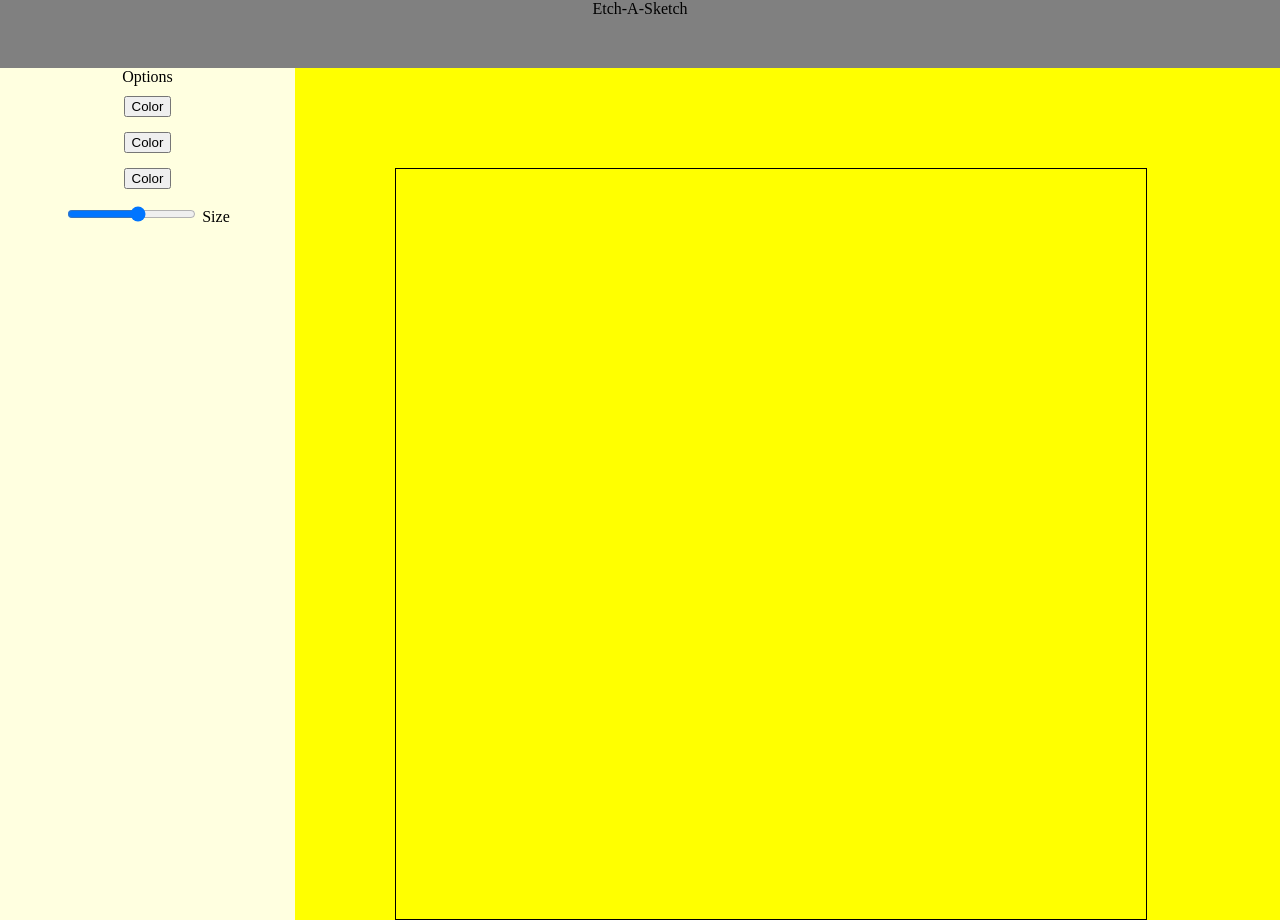
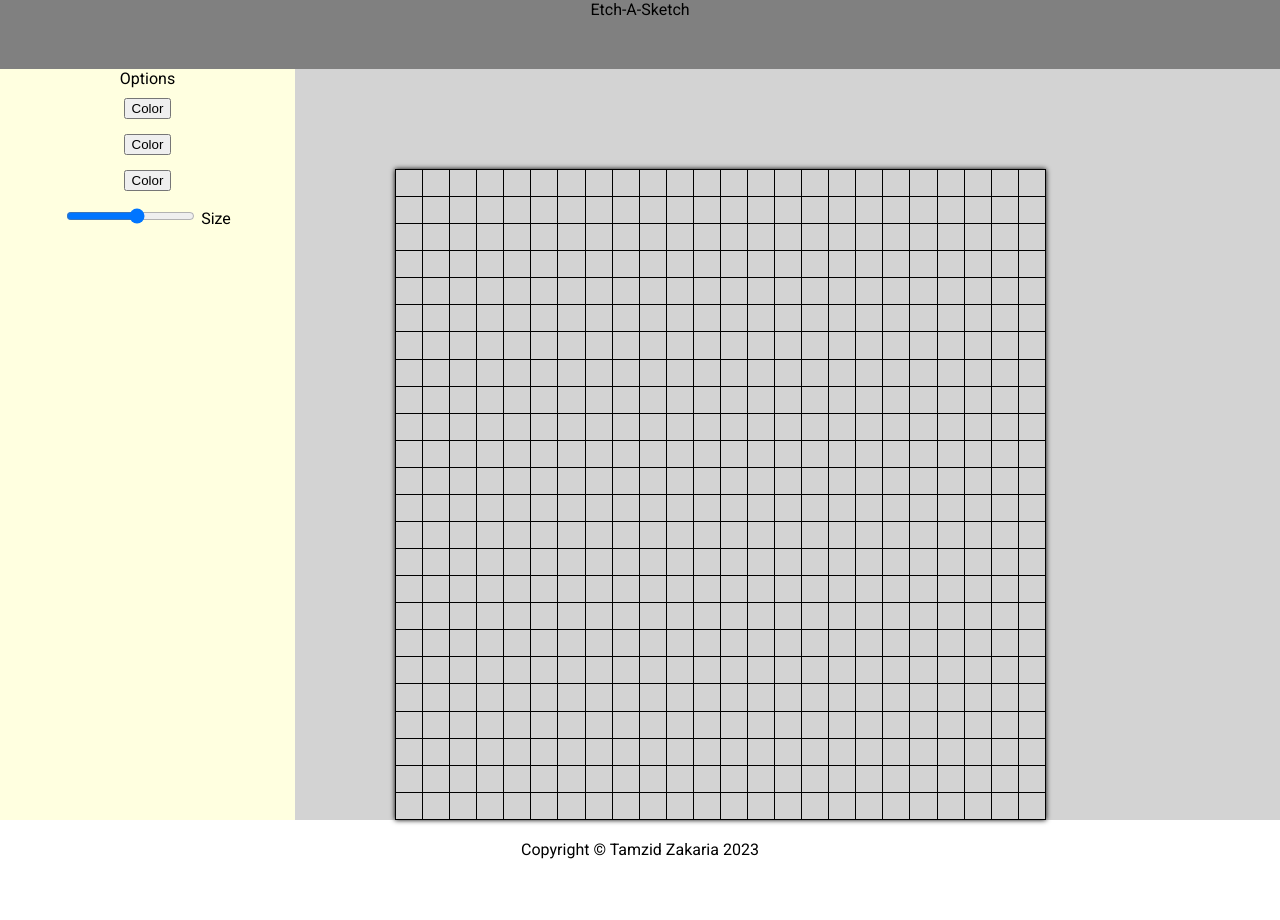
Before and after one commit to dizmat/etch-a-sketch, a plain HTML site: page index.html in a window 1280 px wide. After the commit the page ends 879 px from the top, so only its background shows below. Drawn offline with Linux system fonts and the light colour scheme.

Commit message:
feat: draw when mouse is hovering the sketchpad

```diff
--- a/app.js
+++ b/app.js
@@ -0,0 +1,28 @@
+let gridSize = 24;
+
+for (let i = 0; i < gridSize * gridSize; i++) {
+	let square = document.createElement('div');
+	square.className = 'square';
+	let width = (1 / gridSize) * 650;
+	width = width + 'px';
+	square.style.width = width;
+
+	mouseIsDown = false;
+	square.addEventListener('mousedown', function () {
+		mouseIsDown = true;
+	});
+	square.addEventListener('mouseup', function () {
+		mouseIsDown = false;
+	});
+
+	square.addEventListener('mouseenter', function () {
+		if (mouseIsDown) {
+			this.style.backgroundColor = '#000';
+		}
+	});
+	square.addEventListener('click', function () {
+        this.style.backgroundColor = '#000';
+	});
+
+	document.querySelector('.drawing-box').appendChild(square);
+}
--- a/index.html
+++ b/index.html
@@ -26,5 +26,6 @@
 			</div>
 		</div>
 	</body>
+	<footer>Copyright © Tamzid Zakaria 2023</footer>
 	<script src="app.js"></script>
 </html>
--- a/style.css
+++ b/style.css
@@ -1,29 +1,7 @@
-/* body {
-	margin: 0;
-	height: 100vh;
-	display: flex;
-    flex-direction: column;
-	justify-content: center;
-	align-items: center;
-}
-.container {
-	align-self: center;
-	width: 500px;
-	height: 500px;
-	border: 1px solid black;
-}
-
-.box {
-	width: 25px;
-	height: 25px;
-	background-color: gray;
-	border-top: 1px solid black;
-}
-
-.title {
-} */
+@import url(https://fonts.googleapis.com/css?family=Roboto:100,100italic,300,300italic,400,400italic,500,500italic,700,700italic,900,900italic&subset=latin,latin-ext,cyrillic,cyrillic-ext,greek-ext,greek,vietnamese);
 
 body {
+	font-family: Roboto, sans-serif;
 	display: flex;
 	flex-direction: column;
 	height: 100vh;
@@ -54,7 +32,7 @@ body {
 }
 
 .sketchpad {
-    background-color: yellow;
+	/* background-color: rgb(255, 255, 105); */
 	flex: 3;
 	height: 100%;
 }
@@ -74,7 +52,24 @@ body {
 	box-sizing: border-box;
 }
 .drawing-box {
-	height: 750px;
-	width: 750px;
+	display: flex;
+	flex-wrap: wrap;
+	height: 650px;
+	width: 650px;
 	border: 1px solid black;
+	border-right: none;
+	border-top: none;
+	box-shadow: 0 0 5px #000;
 }
+
+footer {
+	text-align: center;
+	padding: 20px 0px;
+}
+
+.square {
+	aspect-ratio: 1/1;
+	box-sizing: border-box;
+	border-top: 1px solid black;
+	border-right: 1px solid black;
+}
```
Lines whose indentation alone changed are shown as unchanged.
